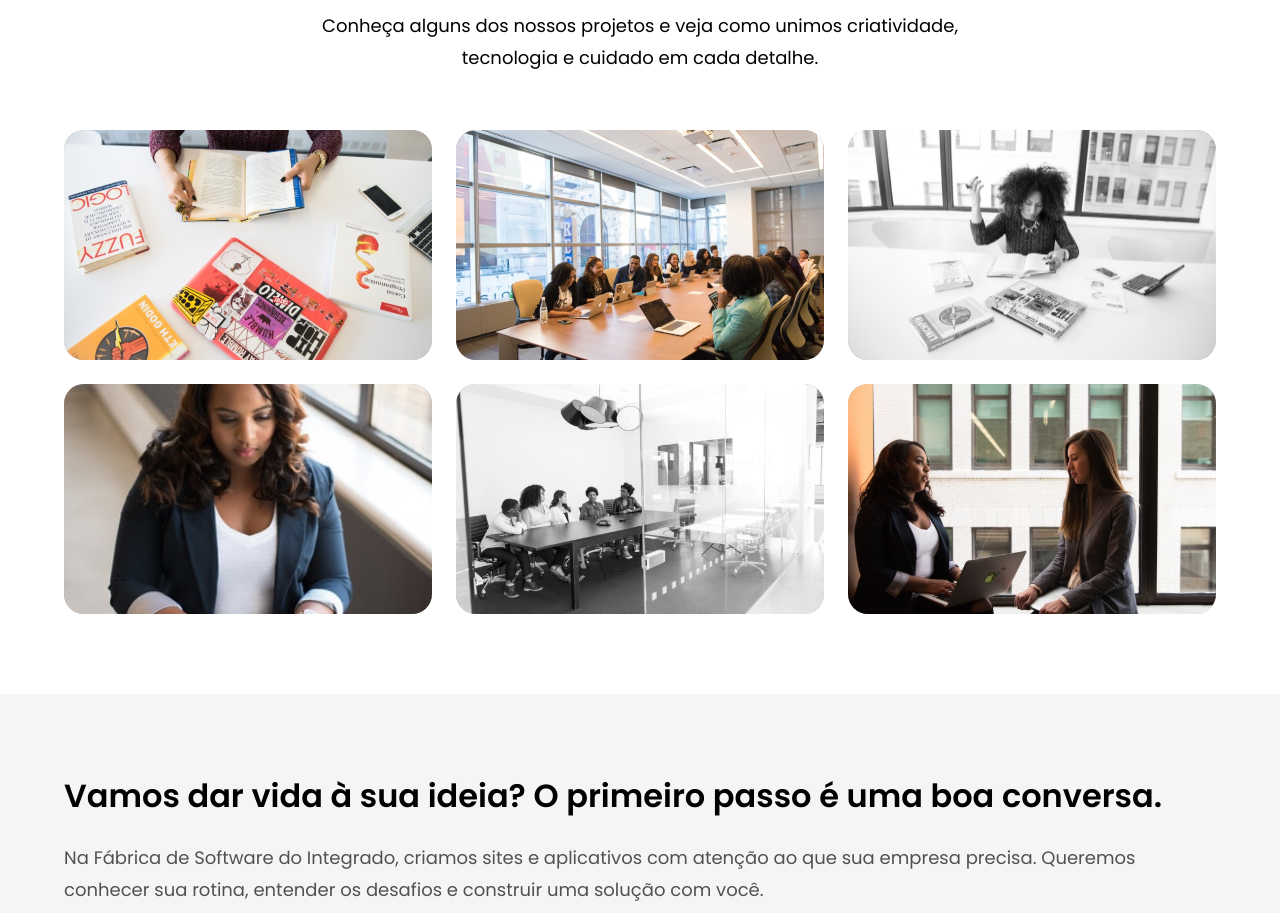
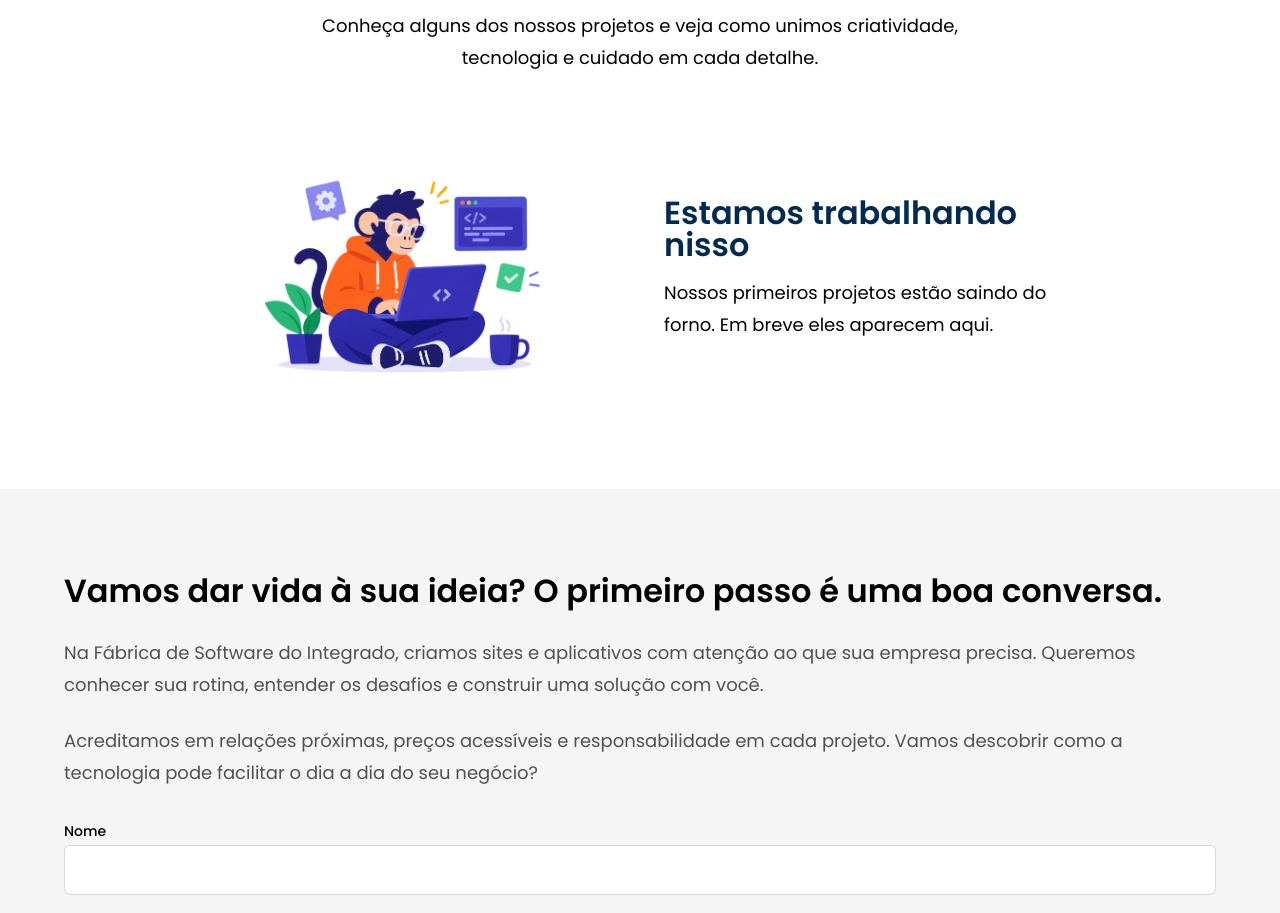
Before and after one commit to RafaelFrossard/FabricaSoftware, a React (Vite) app: page / in a window 1280 px wide. Shown: the part 2628-3541 px from the top of the page. Built offline with nearby package versions, Linux system fonts and the light colour scheme.

Commit message:
mensagem de em breve na area de projetos

```diff
--- a/src/components/sections/Projects.tsx
+++ b/src/components/sections/Projects.tsx
@@ -1,23 +1,4 @@
 import Container from "../layout/Container";
-
-const projectNames = [
-  "Projeto 1",
-  "Projeto 2",
-  "Projeto 3",
-  "Projeto 4",
-  "Projeto 5",
-  "Projeto 6",
-];
-
-
-const projectImages = [
-  "imagem-projeto-1.svg",
-  "imagem-projeto-2.svg",
-  "imagem-projeto-3.svg",
-  "imagem-projeto-4.svg",
-  "imagem-projeto-5.svg",
-  "imagem-projeto-6.svg",
-];
 
 export default function Projects() {
   return (
@@ -33,26 +14,66 @@ export default function Projects() {
           </p>
         </div>
 
-        <div className="grid grid-cols-2 md:grid-cols-3 gap-6">
-          {projectImages.map((src, i) => (
-            <div
-              key={i}
-              className="group relative rounded-[20px] overflow-hidden aspect-[16/10] bg-[#c4c4c4] cursor-pointer"
-            >
-              <img
-                src={src}
-                alt={`Projeto ${i + 1}`}
-                className="w-full h-full object-cover transition duration-300 group-hover:blur-sm group-hover:scale-105"
-              />
-              <div className="absolute inset-0 flex items-center justify-center bg-black/30 opacity-0 group-hover:opacity-100 transition duration-300">
-                <span className="text-white text-lg font-semibold text-center px-4">
-                  {projectNames[i]}
-                </span>
-              </div>
-            </div>
-          ))}
+        <div className="grid md:grid-cols-2 gap-12 items-center max-w-4xl mx-auto">
+          <img
+            src="macaco-dev.png"
+            alt="Macaco desenvolvedor programando em um notebook"
+            className="w-full max-w-xs mx-auto h-auto object-contain"
+          />
+
+          <div className="text-center md:text-left">
+            <h3 className="text-2xl lg:text-[32px] font-semibold text-[#002A52] mb-4">
+              Estamos trabalhando nisso
+            </h3>
+            <p className="text-black text-lg leading-8">
+              Nossos primeiros projetos estão saindo do forno. Em breve eles
+              aparecem aqui.
+            </p>
+          </div>
         </div>
       </Container>
     </section>
   );
 }
+
+/*
+ * Vitrine de projetos desativada por enquanto:
+ *
+ * const projectNames = [
+ *   "Projeto 1",
+ *   "Projeto 2",
+ *   "Projeto 3",
+ *   "Projeto 4",
+ *   "Projeto 5",
+ *   "Projeto 6",
+ * ];
+ *
+ * const projectImages = [
+ *   "imagem-projeto-1.svg",
+ *   "imagem-projeto-2.svg",
+ *   "imagem-projeto-3.svg",
+ *   "imagem-projeto-4.svg",
+ *   "imagem-projeto-5.svg",
+ *   "imagem-projeto-6.svg",
+ * ];
+ *
+ * <div className="grid grid-cols-2 md:grid-cols-3 gap-6">
+ *   {projectImages.map((src, i) => (
+ *     <div
+ *       key={i}
+ *       className="group relative rounded-[20px] overflow-hidden aspect-[16/10] bg-[#c4c4c4] cursor-pointer"
+ *     >
+ *       <img
+ *         src={src}
+ *         alt={`Projeto ${i + 1}`}
+ *         className="w-full h-full object-cover transition duration-300 group-hover:blur-sm group-hover:scale-105"
+ *       />
+ *       <div className="absolute inset-0 flex items-center justify-center bg-black/30 opacity-0 group-hover:opacity-100 transition duration-300">
+ *         <span className="text-white text-lg font-semibold text-center px-4">
+ *           {projectNames[i]}
+ *         </span>
+ *       </div>
+ *     </div>
+ *   ))}
+ * </div>
+ */
```
Also changed, not shown: public/macaco-dev.png (added), 1 other file (tests, documents, lock files or other folders).
